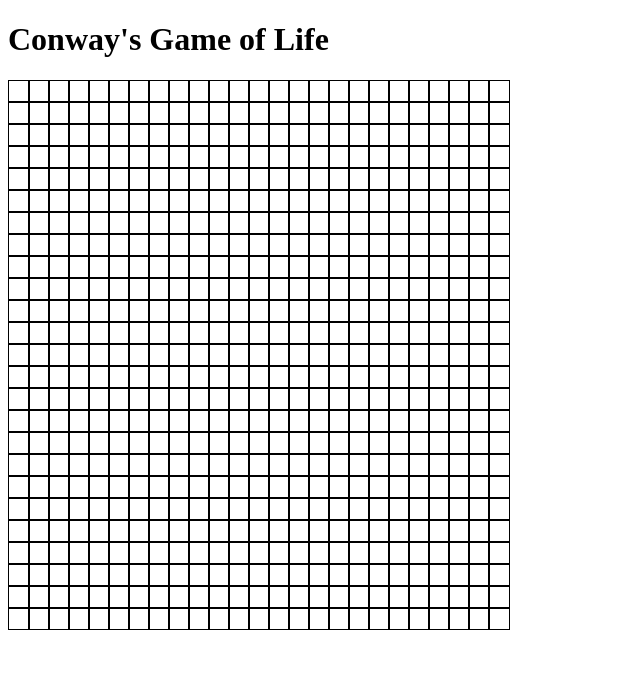
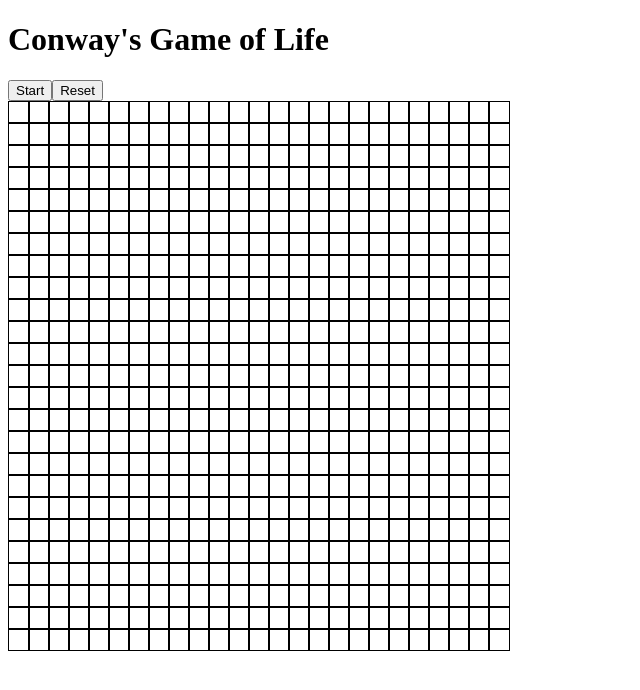
Before and after one commit to DajuanMcdonald/Cellular-Automaton-React, a React (Vite) app: page / in a window 1280 px wide. Shown: the top 690 px of the page, without its empty margins (0-640 px from the left). Built offline with nearby package versions, Linux system fonts and the light colour scheme.

Commit message:
add generation timer

```diff
--- a/src/compenents/Board.js
+++ b/src/compenents/Board.js
@@ -1,4 +1,4 @@
-import React, {useState} from 'react';
+import React, {useCallback, useState} from 'react';
 import produce from 'immer';
 
 const nRows = 25;
@@ -14,7 +14,22 @@ function Board() {
         return rows;
     });
 
+    const [generator, setGenerator] = useState(false);
+
+    const runGenerator = useCallback(() => {
+        if (!generator) {
+           return;
+        }
+        setTimeout(runGenerator, 1000);
+    }, [])
+
     return (
+        <>
+        <div>
+        <button onClick={() => { setGenerator(!generator)}}>{generator ? 'Stop' : 'Start'}</button>
+        <button>Reset</button>
+
+        </div>
         <div style={{
             display: 'grid',
             gridTemplateColumns: `repeat(${nCols}, 20px)`
@@ -26,7 +41,7 @@ function Board() {
                     key={`${i}-${k}`}
                     onClick={() => {
                         const newGrid = produce(grid, gridClone => {
-                            gridClone[i][k] = 1;
+                            gridClone[i][k] = grid[i][k] ? 0 : 1;
                         })
                         setGrid(newGrid)
 
@@ -41,6 +56,7 @@ function Board() {
             ))
         )}
         </div>
+        </>
     )
 }
 
```
